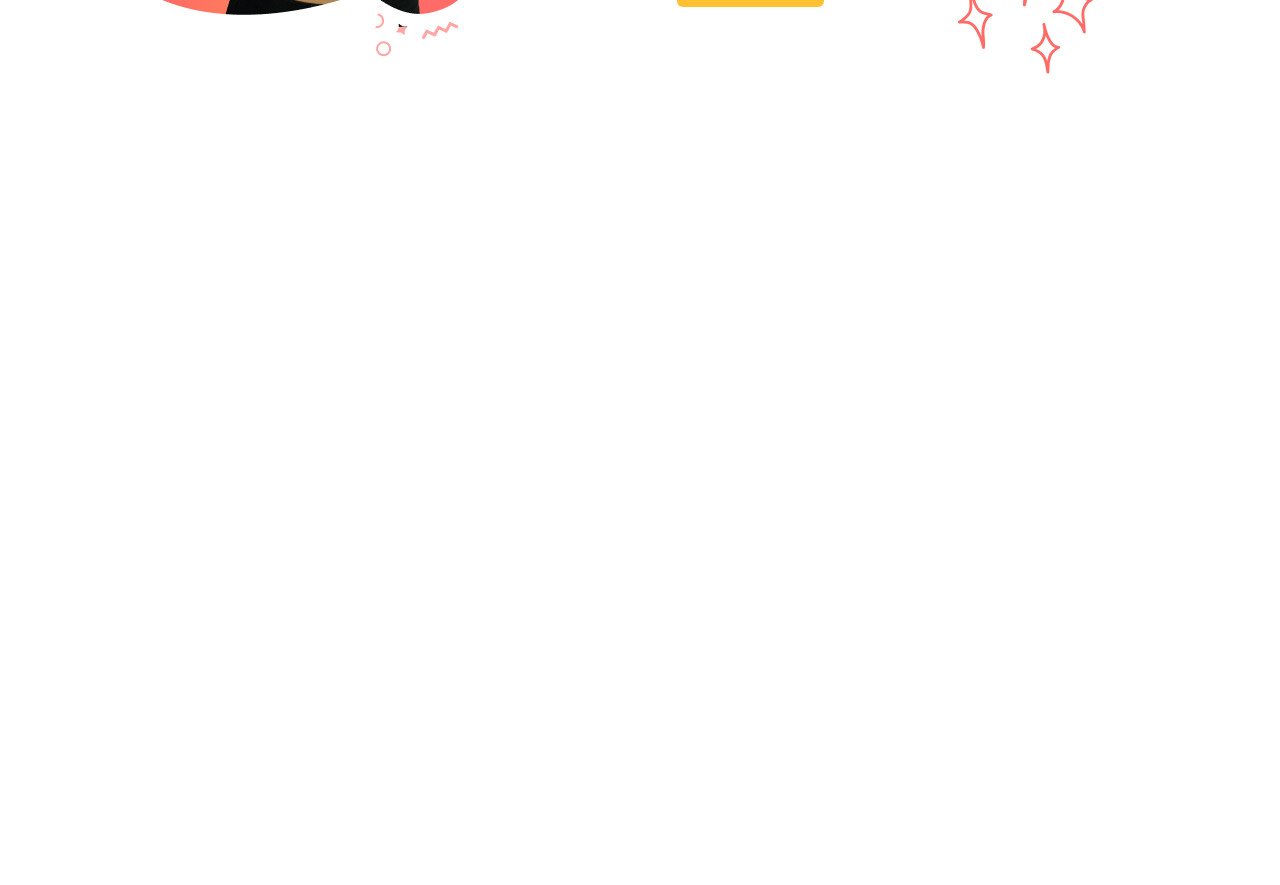
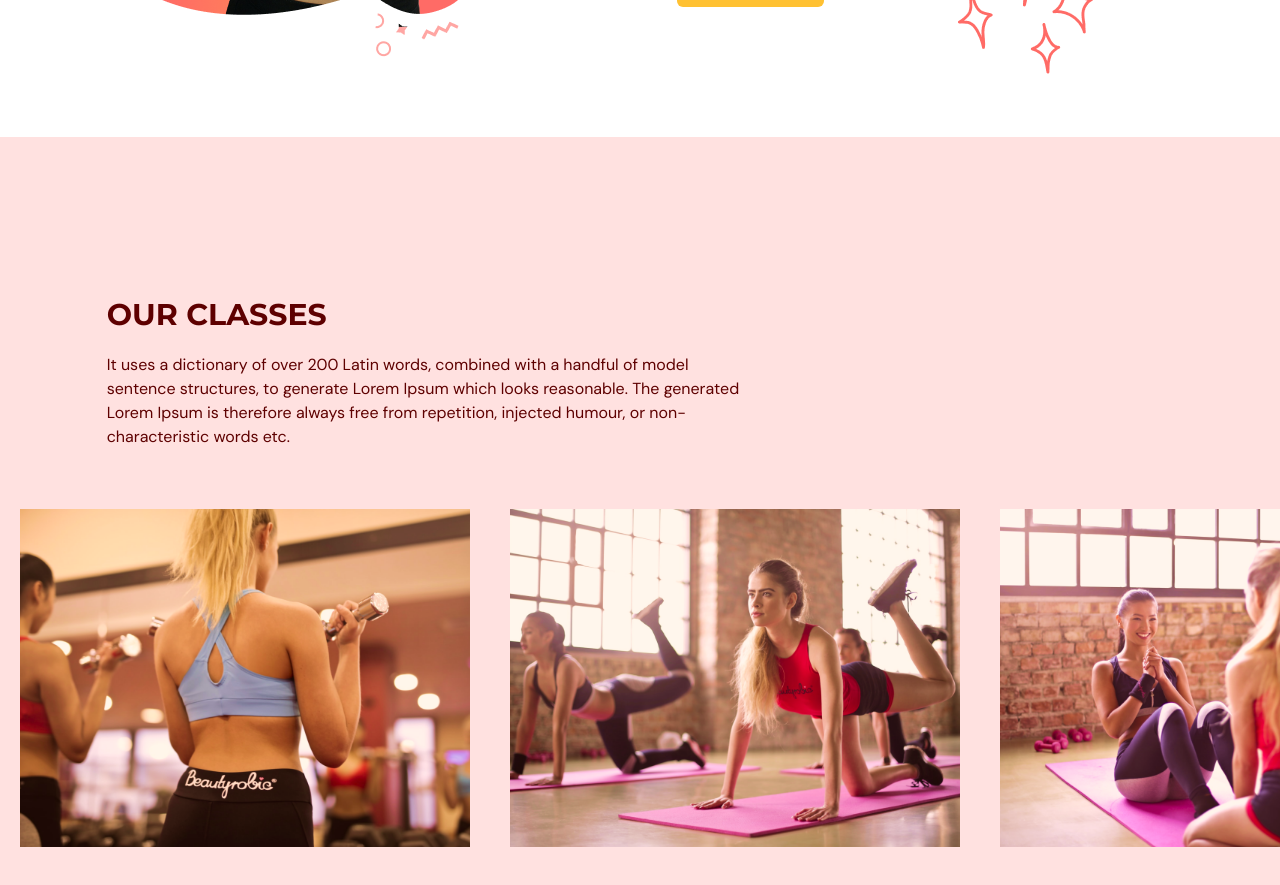
Before and after one commit to Mike5801/FitnessApp, a React (Vite) app in the folder fitness-app/: page / in a window 1280 px wide. Shown: the part 2040-2925 px from the top of the page. Before the commit the page ends 2177 px from the top, so only its background shows below. Built offline with nearby package versions, Linux system fonts and the light colour scheme.

Commit message:
add ourclasses page

```diff
--- a/fitness-app/src/App.tsx
+++ b/fitness-app/src/App.tsx
@@ -1,6 +1,7 @@
 import Navbar from "@/scenes/navbar";
 import Home from "@/scenes/home";
 import Benefits from "@/scenes/benefits";
+import OurClasses from "@/scenes/ourClasses";
 import { useEffect, useState } from "react";
 import { SelectedPage } from "@/shared/types";
 
@@ -30,6 +31,7 @@
         setSelectedPage={ setSelectedPage }/>
         <Home setSelectedPage={ setSelectedPage } />
         <Benefits setSelectedPage={ setSelectedPage } />
+        <OurClasses setSelectedPage={ setSelectedPage } />
     </div>
   );
 };
--- /dev/null
+++ b/fitness-app/src/scenes/ourClasses/Class.tsx
@@ -0,0 +1,24 @@
+type Props = {
+    name: string;
+    description?: string;
+    image: string;
+}
+
+const Class = ({ name, description, image }: Props) => {
+  const overlayStyles = `p-5 absolute z-30 flex
+                        h-[380px] w-[450px] flex-col items-center justify-center
+                        whitespace-normal bg-primary-500 text-center text-white
+                        opacity-0 transition duration-500 hover:opacity-90`
+
+  return (
+    <li className="relative mx-5 inline-block h-[380px] w-[450px]">
+        <div className={ overlayStyles }>
+          <p className="text-2xl">{ name }</p>
+          <p className="mt-5">{ description }</p>
+        </div>
+        <img alt={ image } src={ image } />
+    </li>
+  )
+}
+
+export default Class
--- /dev/null
+++ b/fitness-app/src/scenes/ourClasses/index.tsx
@@ -0,0 +1,95 @@
+import { SelectedPage, ClassType } from '@/shared/types';
+import image1 from "@/assets/image1.png";
+import image2 from "@/assets/image2.png";
+import image3 from "@/assets/image3.png";
+import image4 from "@/assets/image4.png";
+import image5 from "@/assets/image5.png";
+import image6 from "@/assets/image6.png";
+import HText from '@/shared/HText';
+import Class from "./Class"
+import { motion } from 'framer-motion';
+
+
+const classes: Array<ClassType> = [
+  {
+    name: "Weigh Training Classes",
+    description: " This book is a treatise on the theory of ethics, very popular during the Renaissance. The first line of Lorem Ipsum, 'Lorem ipsum dolor sit amet..', comes from a line in section 1.10.32.",
+    image: image1
+  },
+  {
+    name: "Yoga Classes",
+    description: " This book is a treatise on the theory of ethics, very popular during the Renaissance. The first line of Lorem Ipsum, 'Lorem ipsum dolor sit amet..', comes from a line in section 1.10.32.",
+    image: image2
+  },
+  {
+    name: "Ab Core Classes",
+    description: " This book is a treatise on the theory of ethics, very popular during the Renaissance. The first line of Lorem Ipsum, 'Lorem ipsum dolor sit amet..', comes from a line in section 1.10.32.",
+    image: image3
+  },
+  {
+    name: "Adventure Classes",
+    description: " This book is a treatise on the theory of ethics, very popular during the Renaissance. The first line of Lorem Ipsum, 'Lorem ipsum dolor sit amet..', comes from a line in section 1.10.32.",
+    image: image4
+  },
+  {
+    name: "Fitness Classes",
+    description: " This book is a treatise on the theory of ethics, very popular during the Renaissance. The first line of Lorem Ipsum, 'Lorem ipsum dolor sit amet..', comes from a line in section 1.10.32.",
+    image: image5
+  },
+  {
+    name: "Training Classes",
+    description: " This book is a treatise on the theory of ethics, very popular during the Renaissance. The first line of Lorem Ipsum, 'Lorem ipsum dolor sit amet..', comes from a line in section 1.10.32.",
+    image: image6
+  },
+]
+
+type Props = {
+    setSelectedPage: (value: SelectedPage) => void;
+}
+
+const OurClasses = ({ setSelectedPage }: Props) => {
+  return (
+    <section id="ourclasses" className="w-full bg-primary-100 py-40">
+      <motion.div
+        onViewportEnter={() => setSelectedPage(SelectedPage.OurClasses)}
+      >
+        <motion.div
+          className="mx-auto w-5/6"
+          initial="hidden"
+          whileInView="visible"
+          viewport={{ once: true, amount: 0.5 }}
+          transition={{ duration: 0.5 }}
+          variants={{
+            hidden: { opacity: 0, x: -50 },
+            visible: { opacity: 1, x: 0 }
+          }}
+        >
+          <div className="md:w-3/5">
+            <HText>
+              OUR CLASSES
+            </HText>
+              <p className="py-5">
+              It uses a dictionary of over 200 Latin words, combined with a handful of model sentence structures, to generate
+              Lorem Ipsum which looks reasonable. The generated Lorem Ipsum is therefore always free from repetition, injected
+              humour, or non-characteristic words etc.
+              </p>
+          </div>
+        </motion.div>
+        <div className="mt-10 h-[353px] w-full overflow-x-auto overflow-y-hidden">
+          <ul className="w-[2800px] whitespace-nowrap">
+            {classes.map((item: ClassType, index) => (
+              <Class
+                key={`${item.name}-${index}`}
+                name={item.name}
+                description={item.description}
+                image={item.image}
+              />
+            ))}
+          </ul>
+        </div>
+      </motion.div>
+    </section>
+  )
+}
+
+export default OurClasses
--- a/fitness-app/src/shared/types.ts
+++ b/fitness-app/src/shared/types.ts
@@ -10,3 +10,9 @@
     title: string;
     description: string;
 }
+
+export interface ClassType {
+    name: string;
+    description?: string;
+    image: string;
+}
```
